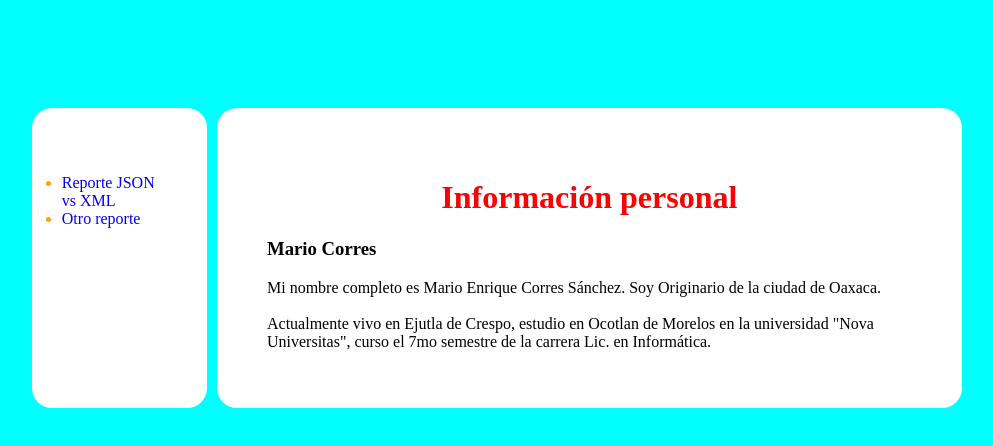
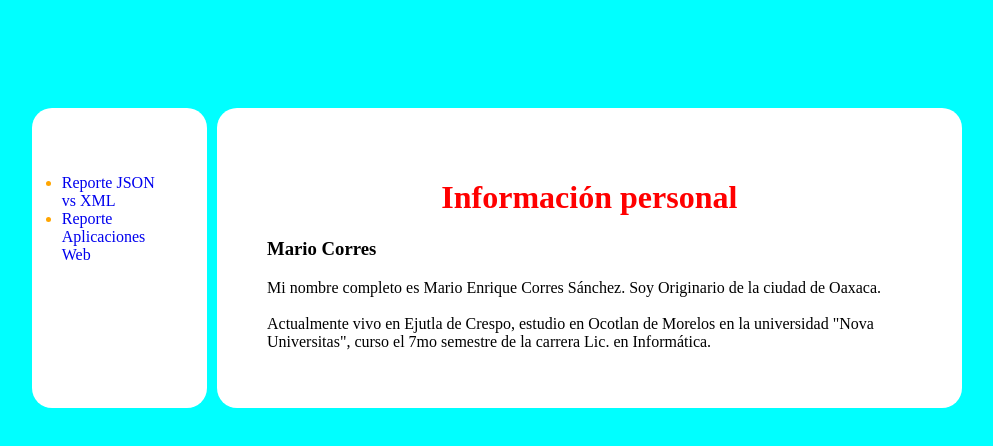
Before and after one commit to corres2/corres2.github.io, a plain HTML site: page index.html in a window 1280 px wide. Shown: the whole page, without its empty margins (81-1074 px from the left). Drawn offline with Linux system fonts and the light colour scheme.

Commit message:
Cambio de los links

```diff
--- a/index.html
+++ b/index.html
@@ -10,7 +10,7 @@
 			<div id="tareas" style="width: 7%; height:200px; float:left; background: white; border-radius:20px;  padding:50px; margin-left:10px ">
 			<ul style="color:orange; margin-left:-60px ">
 				<li><a href="json-xml.html" style="text-decoration:none" >Reporte JSON vs XML</a>
-				<li><a href="AplicacionesWeb.html" style="text-decoration:none" >Otro reporte</a>
+				<li><a href="AplicacionesWeb.html" style="text-decoration:none" >Reporte Aplicaciones Web</a>
 			</ul>
 			</div>
 
```
